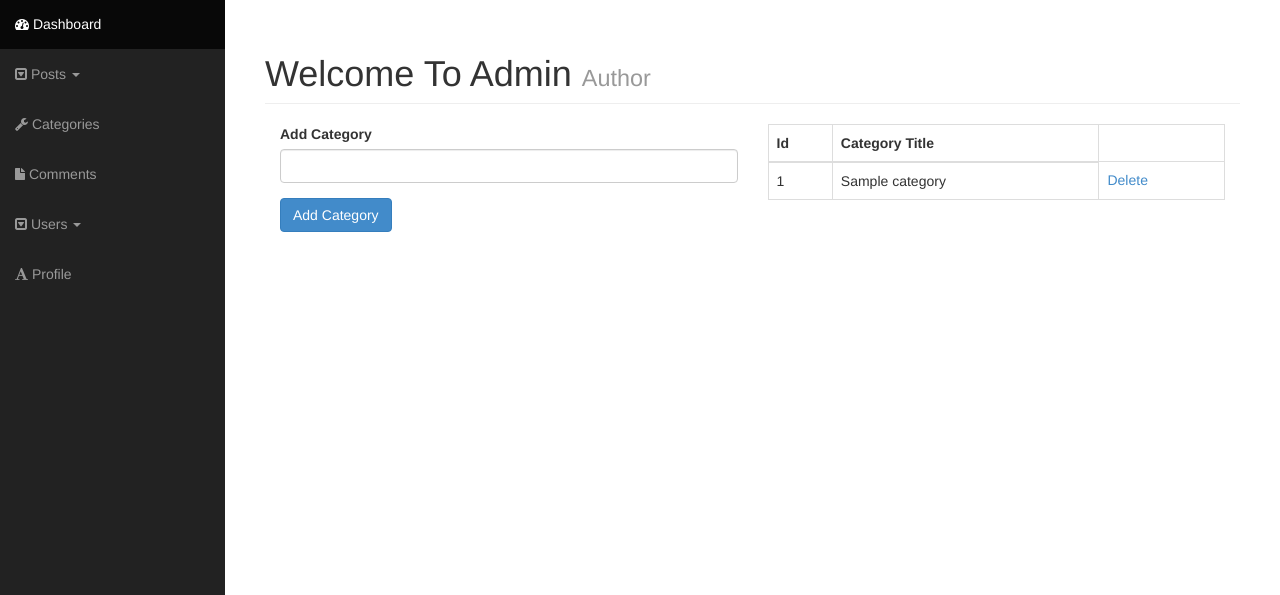
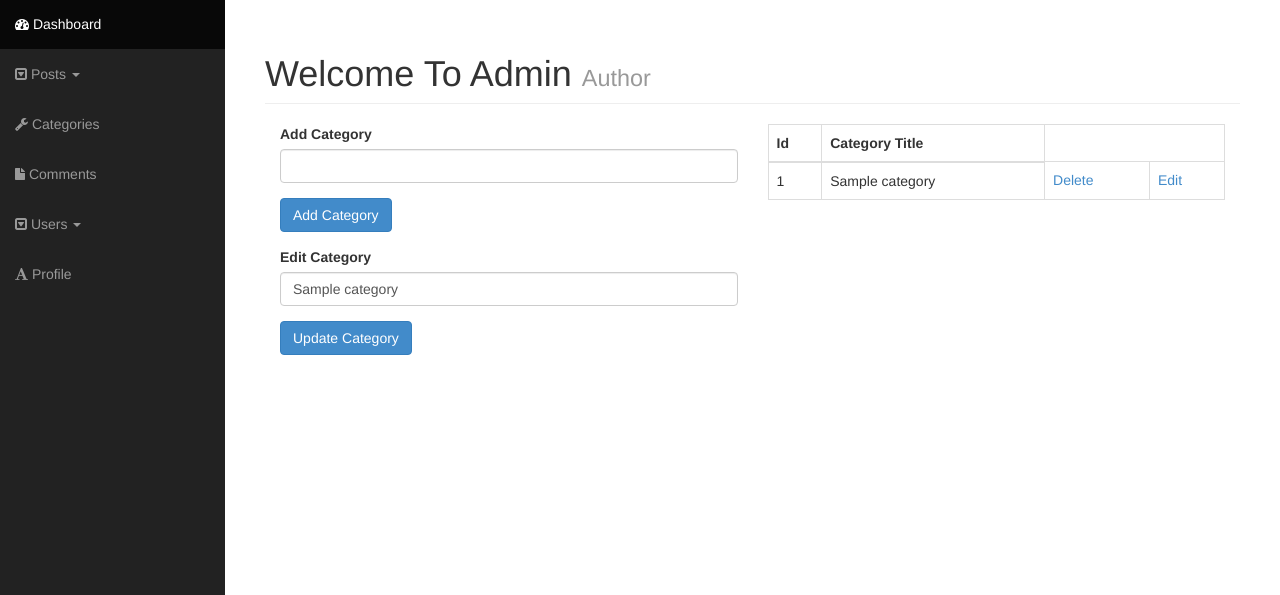
Before and after one commit to SarozGhimire/CMS, a PHP site: page /admin/categories.php?edit=1 in a window 1280 px wide. Shown: the part 51-646 px from the top of the page. Run offline with PHP 8.4, Linux system fonts and the light colour scheme; tables that the repository leaves empty or names only in its code hold one stand-in row (values such as "Sample post"); some libraries are stand-ins or nearby versions.

Commit message:
first commit

```diff
--- a/admin/categories.php
+++ b/admin/categories.php
@@ -15,7 +15,7 @@
 
 
             <?php
-              if(isset($_POST['submit'])){
+            if(isset($_POST['submit'])){
               $cat_title = $_POST['cat_title'];
 
               if ($cat_title == "" || empty($cat_title)) {
@@ -30,7 +30,7 @@
                   die('QUERY FAILED' .mysqli_error($connection));
                 }
               }
-              }
+            }
             ?>
 
 
@@ -46,6 +46,19 @@
                 <input class="btn btn-primary" type="submit" name="submit" value="Add Category">
               </div>
             </form>
+
+          <?php
+          if(isset($_GET['edit'])) {
+
+            $cat_id = $_GET['edit'];
+
+            include "includes/update_categories.php";
+          }
+
+          ?>
+
+
+
           </div>
 
           <div class="col-xs-6">
@@ -75,12 +88,13 @@
                   echo "<td>{$cat_id}</td>";
                   echo "<td>{$cat_title}</td>";
                   echo "<td><a href='categories.php?delete={$cat_id}'>Delete</a></td>";
+                  echo "<td><a href='categories.php?edit={$cat_id}'>Edit</a></td>";
                   echo "</tr>";
                 }
                 ?>
 
 
-                <?php
+                <?php //DELETE QUERY
 
                 if (isset($_GET['delete'])) {
                   $the_cat_id = $_GET['delete'];
@@ -88,7 +102,6 @@
                   $delete_query = mysqli_query($connection,$query);
                   header ("Location: categories.php");
                 }
-
 
                 ?>
 
--- /dev/null
+++ b/admin/includes/update_categories.php
@@ -0,0 +1,49 @@
+  <form action="" method="post">
+              <div class="form-group">
+                <label title="cat_title">Edit Category</label>
+
+                <?php
+
+                if (isset($_GET['edit'])) {
+                  $cat_id = $_GET['edit'];
+                }
+
+                $query = "SELECT * FROM categories WHERE cat_id = $cat_id ";
+                $select_categories_id = mysqli_query($connection,$query);
+
+
+                 while($row = mysqli_fetch_assoc($select_categories_id)) {
+                  $cat_id = $row['cat_id'];
+                  $cat_title = $row['cat_title'];
+                  ?>
+                  <input value="<?php if(isset($cat_title)){echo $cat_title;} ?>" type="text" class="form-control" name="cat_title">
+
+                <?php } ?>
+
+
+
+                <?php //UPDATE QUERY
+
+                if (isset($_POST['update_category'])) {
+                  $the_cat_title = $_POST['cat_title'];
+                  $query = "UPDATE categories SET cat_title = '{$the_cat_title}' WHERE cat_id= {$cat_id} ";
+                  $update_query = mysqli_query($connection,$query);
+
+                  if (!$update_query ) {
+                    die("QUERY FAILED" . mysqli_error($connection));
+                  }
+                }
+
+
+                ?>
+
+
+
+
+
+
+              </div>
+              <div class="form-group">
+                <input class="btn btn-primary" type="submit" name="update_category" value="Update Category">
+              </div>
+            </form>
```
